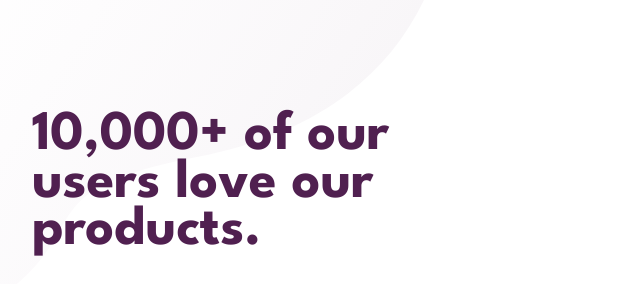
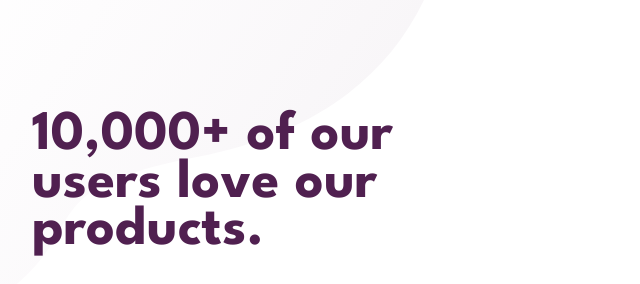
Before and after one commit to Daphne816/Social-Proof-Section, a plain HTML site: page index.html in a window 1536 px wide. Shown: the top 284 px of the page, 160-800 px from the left. Drawn offline with Linux system fonts and the light colour scheme.

Commit message:
Update style.css

```diff
--- a/style.css
+++ b/style.css
@@ -134,7 +134,8 @@ footer {margin-block: .5rem;}
     h1 {margin-block: 0 2rem;
         text-align: left;
         font-size: 3.5rem;
-        line-height: 85%;}
+        line-height: 85%;
+        letter-spacing: .3px;}
 
     div#stats {margin-left: auto;
                 width: fit-content;
```
